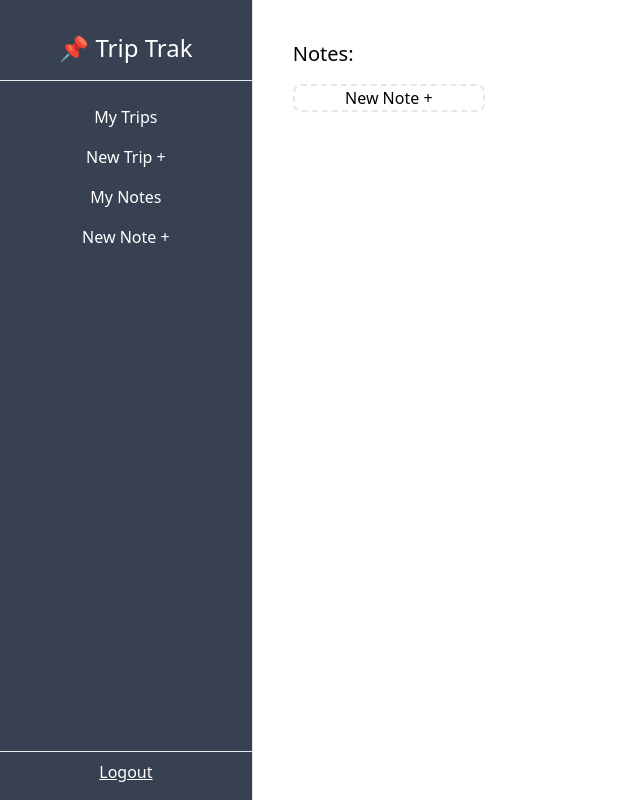
After one commit to kennedymwaniki/Trip, a Django app: page /dashboard/note/ in a window 1280 px wide. The commit adds this page. Shown: the whole page, without its empty margins (0-640 px from the left). Run offline with Django 5.2, Linux system fonts and the light colour scheme; data that the repository does not hold is empty; some libraries are stand-ins or nearby versions.

Commit message:
almost done

```diff
--- a/trip/templates/trip/_base.html
+++ b/trip/templates/trip/_base.html
@@ -15,29 +15,34 @@
         </div>
         <div class="pt-4 w-full text-center">
           <ul class="flex md:flex-col justify-around px-2 md:px-0 pb-2 md:pb-0">
+            <a href="{% url 'trip-list' %}">
               <li
                 class="py-2 px-3 md:px-0 hover:bg-gray-600 hover:cursor-pointer"
               >
                 My Trips
               </li>
-
+            </a>
+            <a href="{% url 'trip-create' %}">
               <li
                 class="py-2 px-3 md:px-0 hover:bg-gray-600 hover:cursor-pointer"
               >
                 New Trip +
               </li>
-
+            </a>
+            <a href="{% url 'note-list' %}">
               <li
                 class="py-2 px-3 md:px-0 hover:bg-gray-600 hover:cursor-pointer"
               >
                 My Notes
               </li>
-
+            </a>
+            <a href="{% url 'note-create' %}">
               <li
                 class="py-2 px-3 md:px-0 hover:bg-gray-600 hover:cursor-pointer"
               >
                 New Note +
               </li>
+            </a>
           </ul>
         </div>
         <div
@@ -45,10 +50,7 @@
         >
           <p class="">{{user.username}}</p>
           <hr class="my-2" />
-          <form method="POST" action="{% url 'logout' %}">
-            {% csrf_token %}
-            <button type="submit" class="underline">Logout</button>
-          </form>
+          <a class="underline" href="{% url 'logout' %}"> Logout </a>
         </div>
       </div>
       <div class="w-full md:w-full p-10 overflow-auto">
--- /dev/null
+++ b/trip/templates/trip/note_list.html
@@ -0,0 +1,28 @@
+{% extends 'trip/_base.html' %} {% block content %}
+
+<h3 class="text-xl pb-4">Notes:</h3>
+<div class="flex gap-2 flex-wrap">
+  {% for note in object_list %}
+  <a href="{% url 'note-detail' note.pk %}">
+    <div class="border-2 rounded-lg pb-4 hover:shadow">
+      <img
+        class="w-48 h-32 object-cover overflow-hidden rounded-t-md"
+        src="{{note.img.url}}"
+        alt="{{note.name}}"
+      />
+      <p class="text-center mt-3 text-lg">{{note.trip.city}}</p>
+      <p class="text-center mt-1 text-lg">{{note.name}}</p>
+      <p class="text-center mt-1 text-gray-600">Rating: {{note.rating}}/5</p>
+    </div>
+  </a>
+  {% endfor %}
+  <a href="{% url 'note-create' %}">
+    <div
+      class="border-2 border-dashed rounded-lg hover:shadow w-48 h-full flex justify-center items-center"
+    >
+      <p class="">New Note +</p>
+    </div>
+  </a>
+</div>
+
+{% endblock content %}
--- a/trip/urls.py
+++ b/trip/urls.py
@@ -1,9 +1,21 @@
 from django.urls import path
-from .views import HomeView, TripCreateView, trips_list, TripDetailView
+
+from .views import HomeView, NoteCreateView, NoteDeleteView, NoteDetailView, NoteListView, NoteUpdateView, TripDeleteView, TripDetailView, TripUpdateView, trips_list, TripCreateView
 
 urlpatterns = [
-    path('', HomeView.as_view(), name='home'),
-    path('dashboard/', trips_list, name='trip-list'),
-    path('dashboard/trip/create', TripCreateView.as_view(), name='trip-create'),
-    path('dashboard/trip/<int:pk>', TripDetailView.as_view(), name='trip-detail'),
+    path('', HomeView.as_view(), name="home"),
+    path('dashboard/', trips_list, name="trip-list"),
+    path('dashboard/trip/create/', TripCreateView.as_view(), name="trip-create"),
+    path('dashboard/trip/<int:pk>/', TripDetailView.as_view(), name="trip-detail"),
+    path('dashboard/trip/<int:pk>/update/',
+         TripUpdateView.as_view(), name="trip-update"),
+    path('dashboard/trip/<int:pk>/delete/',
+         TripDeleteView.as_view(), name="trip-delete"),
+    path('dashboard/note/', NoteListView.as_view(), name="note-list"),
+    path('dashboard/note/<int:pk>/', NoteDetailView.as_view(), name="note-detail"),
+    path('dashboard/note/<int:pk>/update/',
+         NoteUpdateView.as_view(), name="note-update"),
+    path('dashboard/note/<int:pk>/delete/',
+         NoteDeleteView.as_view(), name="note-delete"),
+    path('dashboard/note/create/', NoteCreateView.as_view(), name="note-create"),
 ]
--- a/trip/views.py
+++ b/trip/views.py
@@ -1,6 +1,6 @@
 from django.shortcuts import render
 from django.urls import reverse_lazy
-from django.views.generic import TemplateView, CreateView, DetailView
+from django.views.generic import TemplateView, CreateView, DetailView, UpdateView, ListView, DeleteView
 # Create your views here.
 from .models import Trip, Note
 
@@ -22,7 +22,6 @@ class TripCreateView(CreateView):
     success_url = reverse_lazy('trip-list')
     fields = ['city', 'country', 'start_date', 'end_date']
     # expected template is the model name(model_form.html)
-
     # the form instance is passed in from the view
     # this will get triggered whenever the form is submitted
 
@@ -41,3 +40,56 @@ class TripDetailView(DetailView):
         trip = context["object"]
         notes = trip.notes.all()
         context['notes'] = notes
+
+
+class TripUpdateView(UpdateView):
+    model = Trip
+    success_url = reverse_lazy('trip-list')
+    fields = ["city", "country", "start_date", "end_date"]
+    # template named model_form.html
+
+
+class TripDeleteView(DeleteView):
+    model = Trip
+    success_url = reverse_lazy('trip-list')
+
+
+# Notes
+
+class NoteListView(ListView):
+    model = Note
+
+
+class NoteDetailView(DetailView):
+    model = Note
+    fields = ['name', 'description', 'type']
+
+
+class NoteCreateView(CreateView):
+    model = Note
+    success_url = reverse_lazy('note-list')
+    fields = "__all__"
+
+    def get_form(self):
+        form = super(NoteCreateView, self).get_form()
+        trips = Trip.objects.filter(owner=self.request.user)
+        form.fields['trip'].queryset = trips
+        return form
+
+
+class NoteUpdateView(UpdateView):
+    model = Note
+    success_url = reverse_lazy('note-list')
+    fields = "__all__"
+
+    def get_form(self):
+        form = super(NoteUpdateView, self).get_form()
+        trips = Trip.objects.filter(owner=self.request.user)
+        form.fields['trip'].queryset = trips
+        return form
+
+
+class NoteDeleteView(DeleteView):
+    model = Note
+    success_url = reverse_lazy('note-list')
+    # not make the template - send post requests here
```
Also changed, not shown: trip/templates/trip/index.html (+5 -8 lines), trip/templates/trip/note_detail.html (added, +23 -0 lines), trip/templates/trip/note_form.html (added, +11 -0 lines), trip/templates/trip/trip_detail.html (+8 -4 lines), trip/templates/trip/trip_list.html (+10 -19 lines), db.sqlite3. Lines whose indentation alone changed are shown as unchanged.
